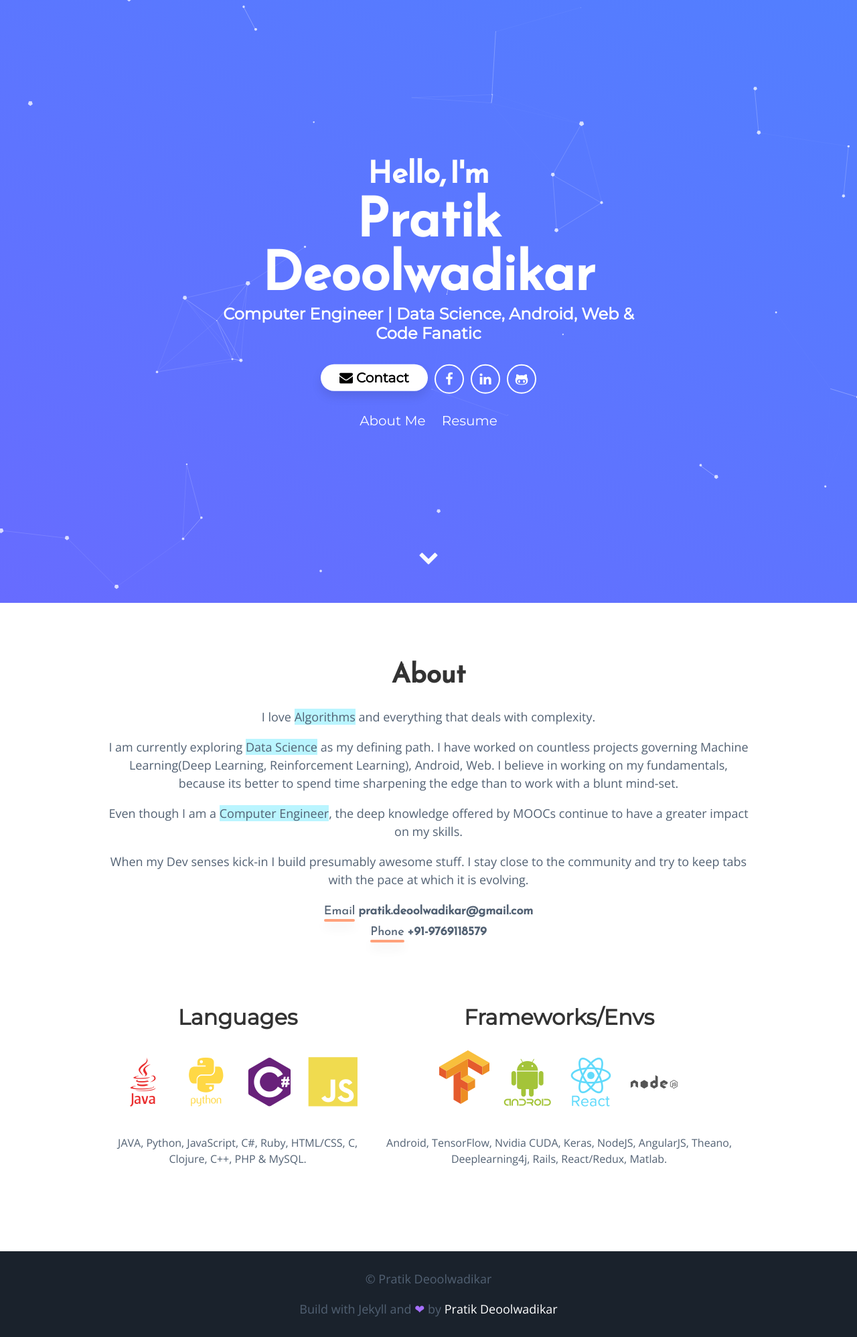
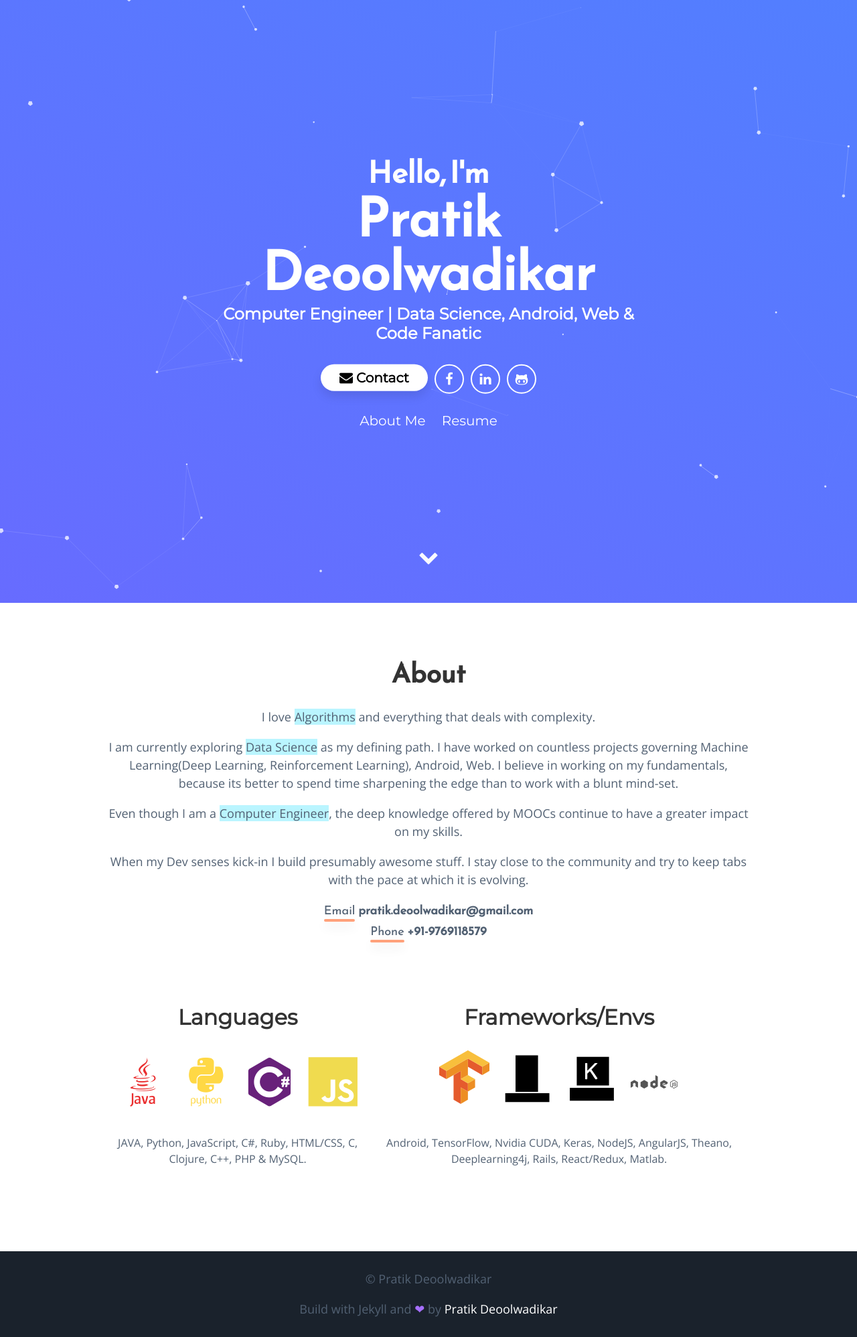
Before and after one commit to pratikdk/pratikdk.github.io, a Jekyll site: the page built from index.html, in a window 1280 px wide. Shown: the whole page at 67% size. Built offline with Jekyll 4.4.1, drawn with Linux system fonts in a browser that asks for light colours.

Commit message:
Logo Updates

```diff
--- a/_includes/about.html
+++ b/_includes/about.html
@@ -20,8 +20,10 @@
     <div class="tech">
       <h2>Frameworks/Envs</h2>
       <img class="about-envs-tf" src="{{ "/assets/img/Tensorflow_logo.svg" | prepend: site.baseurl }}"/>
-      <i class="devicon-android-plain-wordmark colored"></i>
-      <i class="devicon-react-original-wordmark colored"></i>
+      <img class="about-envs-tf" src="{{ "/assets/img/pytorch_logo.svg" | prepend: site.baseurl }}"/>
+      <img class="about-envs-tf" src="{{ "/assets/img/keras_logo.svg" | prepend: site.baseurl }}"/>
+      <!--<i class="devicon-android-plain-wordmark colored"></i>
+      <i class="devicon-react-original-wordmark colored"></i>-->
       <i class="devicon-nodejs-plain-wordmark"></i>
       <p>Android, TensorFlow, Nvidia CUDA, Keras, NodeJS, AngularJS, Theano, Deeplearning4j, Rails, React/Redux, Matlab.</p>
     </div>
```
Also changed, not shown: assets/img/keras_logo.svg (added), assets/img/pytorch_logo.svg (added).
